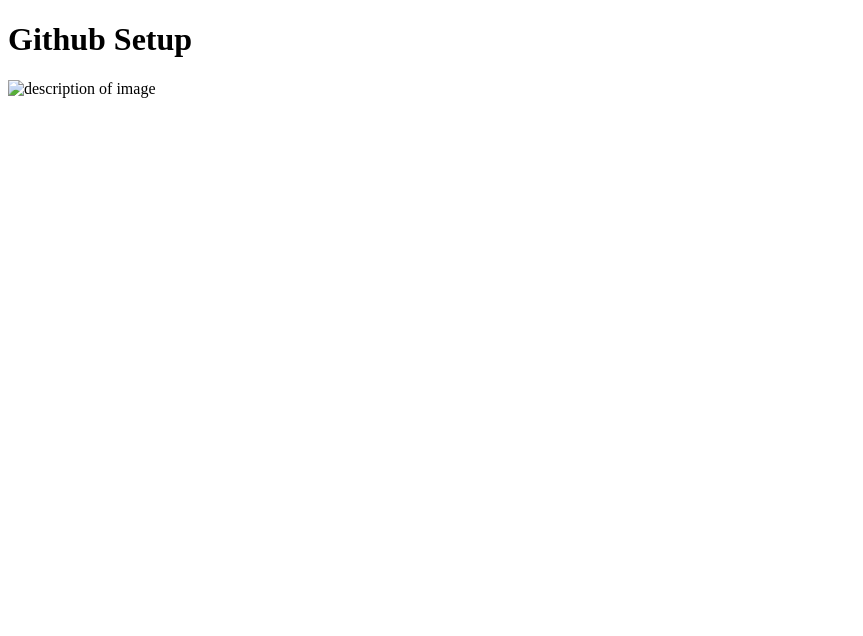
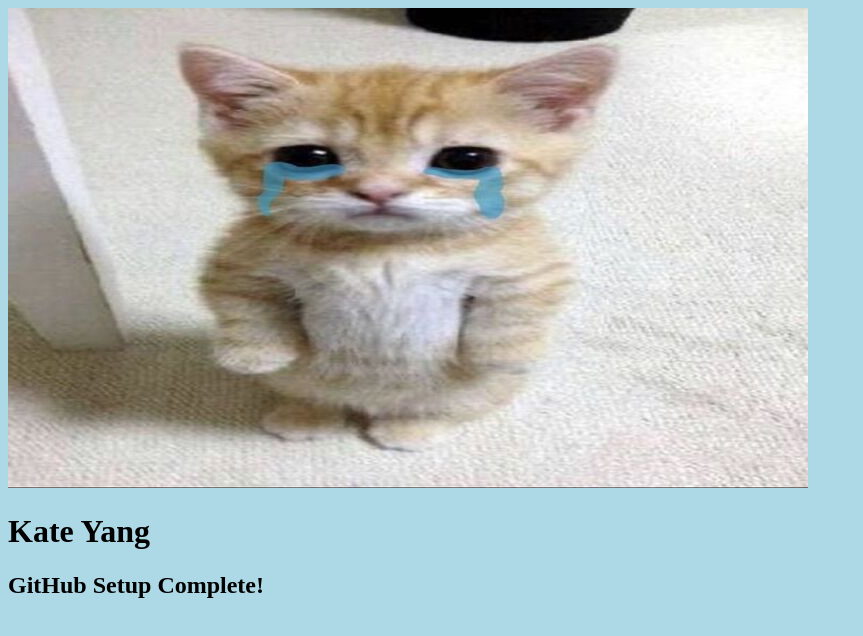
Before and after one commit to yanglukatey/Github-setup, a plain HTML site: page index.html in a window 1280 px wide. Shown: the whole page, without its empty margins (0-863 px from the left). Drawn offline with Linux system fonts and the light colour scheme.

Commit message:
Exercise 3

```diff
--- a/index.html
+++ b/index.html
@@ -2,11 +2,13 @@
 <html lang="en-CA">
 <head>
     <meta charset="UTF-8">
-    <title>Github Setup</title>
+    <title> exercise3</title>
     <!-- created by Kate Yang on Jan 29th -->
 </head>
+  <body style="background-color: #ADD8E6;">
 <body>
-    <h1>Github Setup</h1>
-  <img src="" alt="description of image">
+  <img src="51V+1wd2dFL.jpg" alt="cat crying">
+  <h1>Kate Yang</h1>
+  <h2>GitHub Setup Complete!</h2>
 </body>
 </html>
```
